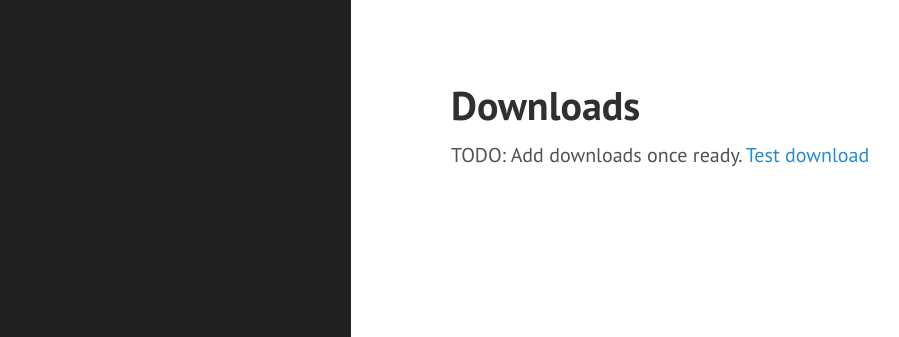
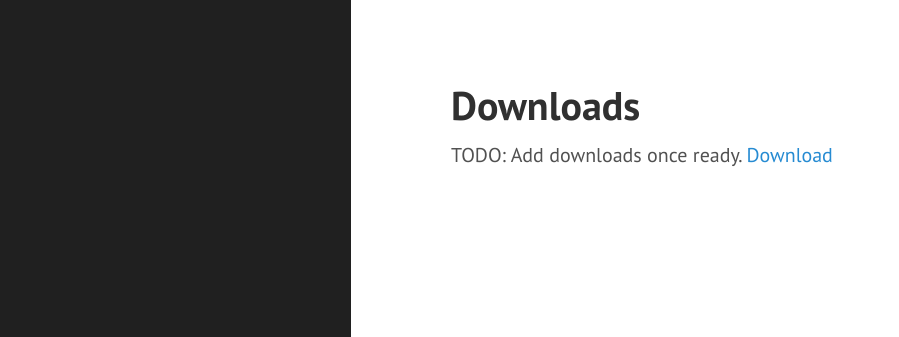
Before and after one commit to TheForceEngine/TheForceEngine.github.io, a Jekyll site: the page built from downloads.md, in a window 1280 px wide. Shown: the top 337 px of the page, without its empty margins (9-908 px from the left). Built offline with Jekyll 4.4.1, drawn with Linux system fonts in a browser that asks for light colours.

Commit message:
Update downloads.md

```diff
--- a/downloads.md
+++ b/downloads.md
@@ -4,4 +4,4 @@ title: Downloads
 ---
 
 TODO: Add downloads once ready.
-[Test download](downloadTest.zip)
+<a href="https://theforceengine.github.io/archive/downloadTest.zip">Download</a>
```
